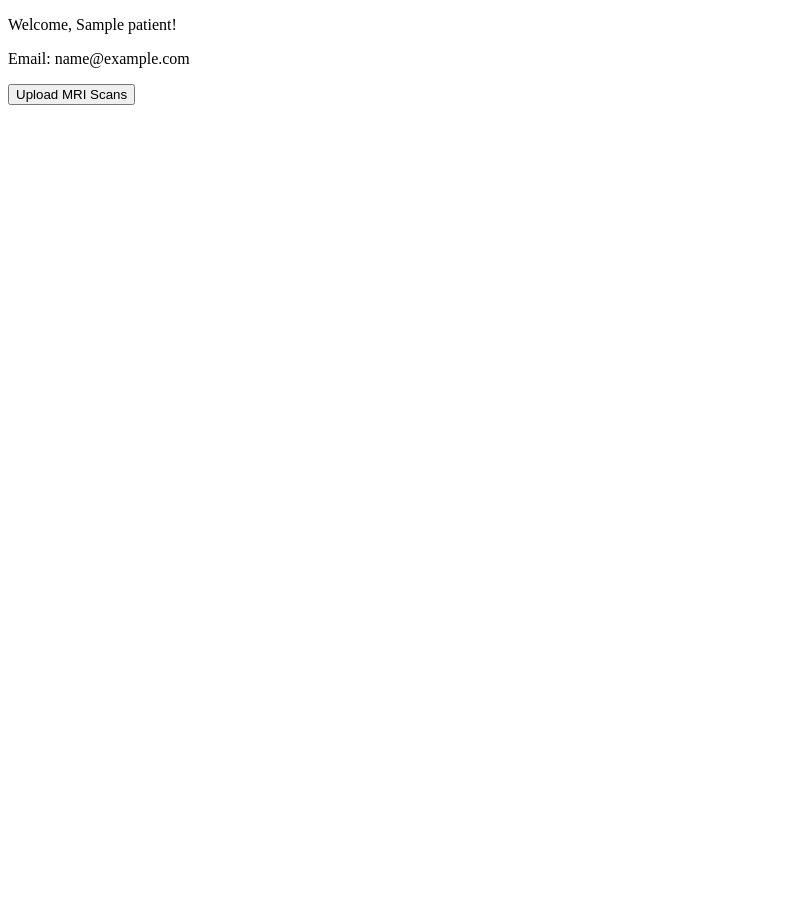
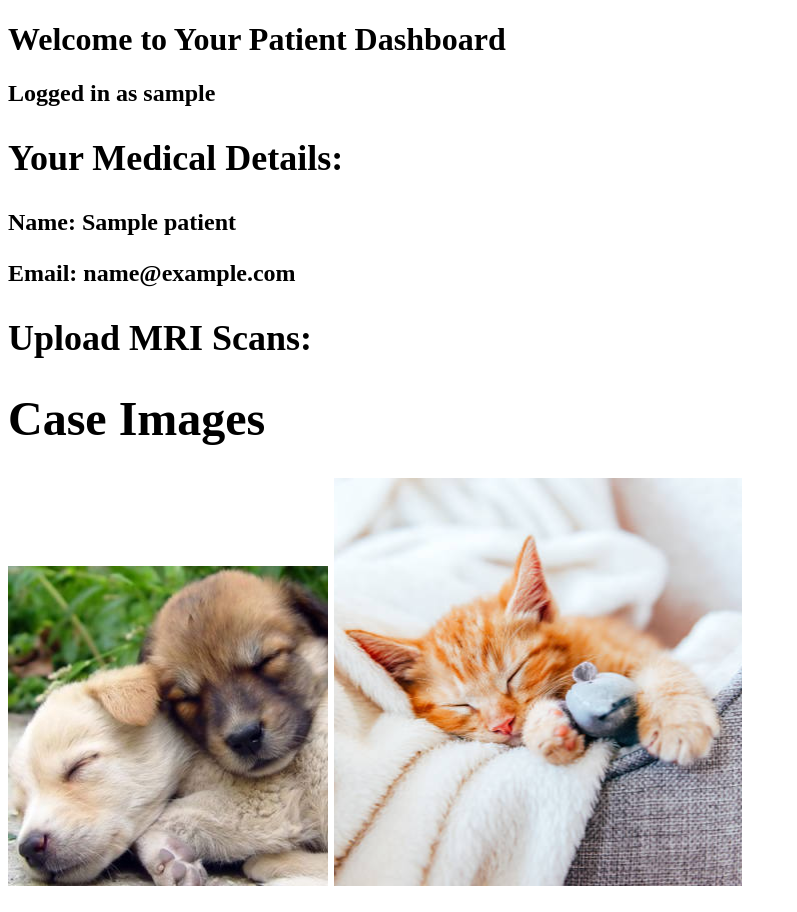
Before and after one commit to GauthamGirish/Brainiac, a Flask app: page /patient/dashboard in a window 1280 px wide. Shown: the whole page, without its empty margins (0-797 px from the left). Before the commit the page ends 105 px from the top, so only its background shows below. Run offline with Flask 3, Linux system fonts and the light colour scheme; a database or web service that is not in the repository returns one stand-in record (values such as "Sample title").

Commit message:
Display case images using static files

```diff
--- a/brainiac/templates/patient/patient_dashboard.html
+++ b/brainiac/templates/patient/patient_dashboard.html
@@ -1,3 +1,4 @@
+<!-- templates/patient_dashboard.html -->
 <!DOCTYPE html>
 <html lang="en">
 <head>
@@ -6,9 +7,34 @@
     <title>Patient Dashboard</title>
 </head>
 <body>
-    <p>Welcome,  {{patient.name}}!</p>
-    <p>Email: {{patient.email}} </p>
 
-    <button type="button">Upload MRI Scans</button>
+    <h1>Welcome to Your Patient Dashboard</h1>
+    <h2>Logged in as {{patient.username}}
+
+    <!-- Display Patient Medical Details -->
+    <div>
+        <h2>Your Medical Details:</h2>
+        <p>Name: {{ patient.name }}</p>
+        <p>Email: {{ patient.email }}</p>
+        <!-- Add more medical details as needed -->
+    </div>
+
+    <!-- Upload MRI Scans Section -->
+    <div>
+        <h2>Upload MRI Scans:</h2>
+        {# <form action="{{ url_for('upload_mri') }}" method="post" enctype="multipart/form-data"> {% endcomment %}
+            <input type="file" name="mri_scan" accept=".jpg, .jpeg, .png" required>
+            <button type="button">Upload</button>
+        </form>  #}
+    </div>
+
+    <!-- Display Case Images Section -->
+    <div>
+        <h1> Case Images </h1>
+        {% for image_path in image_paths %}
+            <img src="{{ image_path }}" alt="Case Image">
+        {% endfor %}
+    </div>
+
 </body>
 </html>
--- a/brainiac/views/patient.py
+++ b/brainiac/views/patient.py
@@ -1,4 +1,4 @@
-from flask import Blueprint, render_template
+from flask import Blueprint, render_template, url_for
 from database import db
 
 patient = Blueprint('patient', __name__,
@@ -8,7 +8,11 @@ patient = Blueprint('patient', __name__,
 @patient.route('/dashboard')
 def dashboard():
     patient_data = db.patients.find_one()
+
     if patient_data is None:
         return "No patient found", 404
 
-    return render_template('patient_dashboard.html', patient=patient_data)
+    # Define the paths to your images
+    image_paths = [url_for('static', filename='images/case-1.jpg'),
+                   url_for('static', filename='images/case-2.png')]
+    return render_template('patient_dashboard.html', patient=patient_data, image_paths=image_paths)
```
Also changed, not shown: brainiac/static/images/case-1.jpg (added), brainiac/static/images/case-2.png (added).
